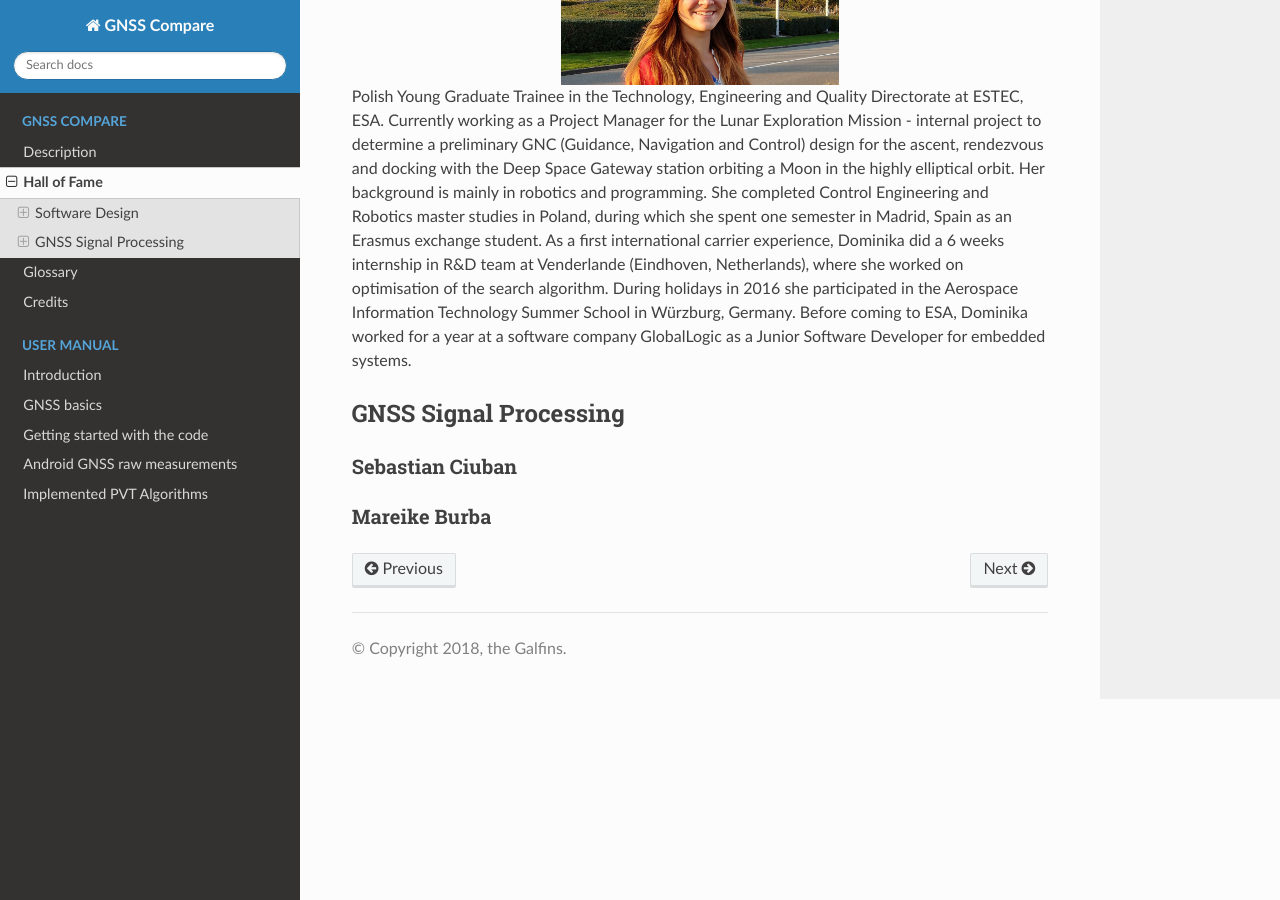
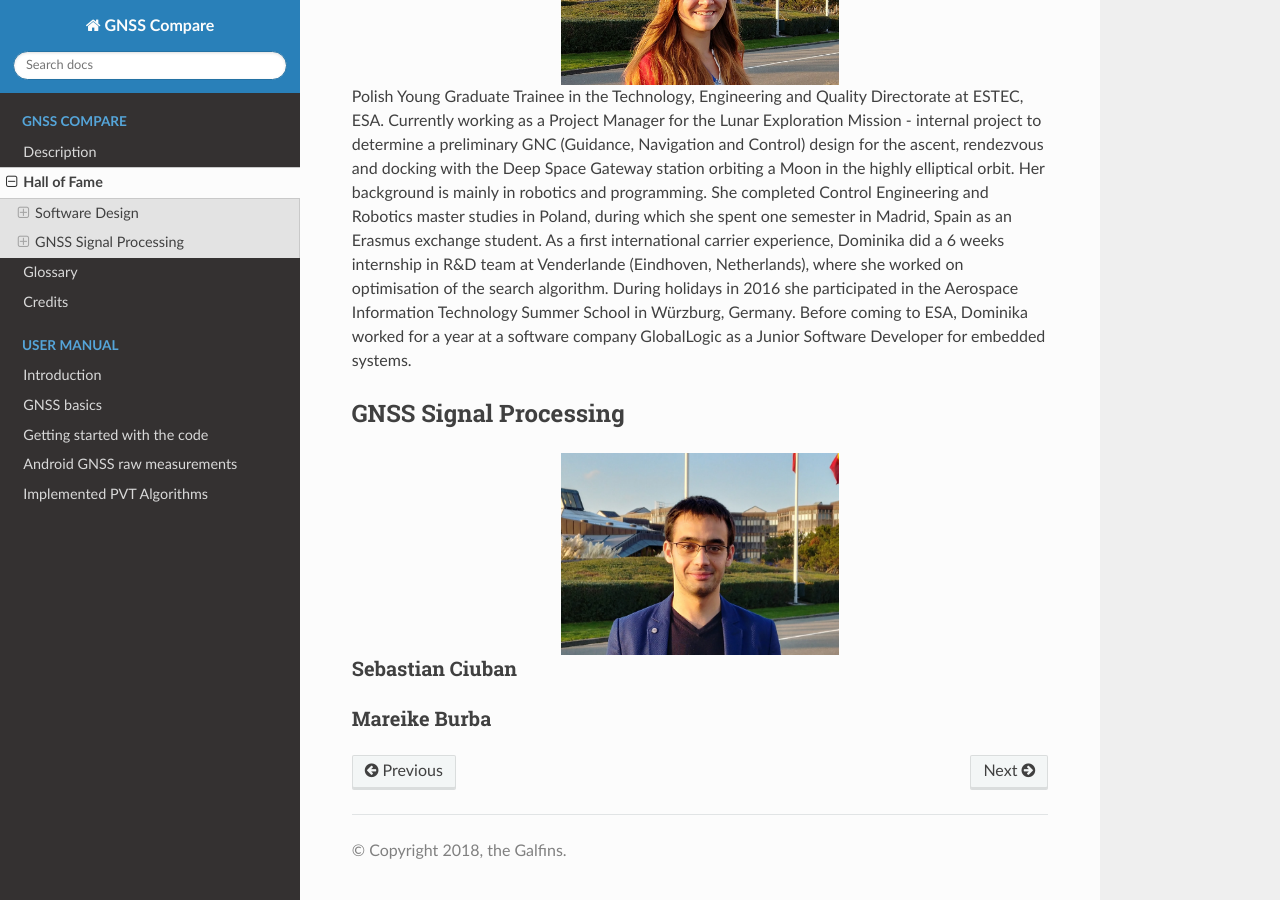
Before and after one commit to TheGalfins/GNSS_Compare, a Sphinx documentation site: the page built from docs/team.rst, in a window 1280 px wide and 900 px high, scrolled down 1470 px. Built offline with Sphinx 7.4.7 and the Read the Docs theme 2.0.0, drawn with Linux system fonts in a browser that asks for light colours; pages that are not in the unit, such as notebooks, are missing from menus.

```diff
--- a/docs/team.rst
+++ b/docs/team.rst
@@ -68,6 +68,13 @@ company GlobalLogic as a Junior Software Developer for embedded systems.
 GNSS Signal Processing
 ======================
 
+.. image:: img/Sebastian.jpg
+    :width: 40%
+    :align: center
+    :alt: Sebastian
+
+
+
 Sebastian Ciuban
 -----------------
 
```
Also changed, not shown: other parts of docs/team.rst (+1 -1 lines), docs/img/Sebastian.jpg (added).
